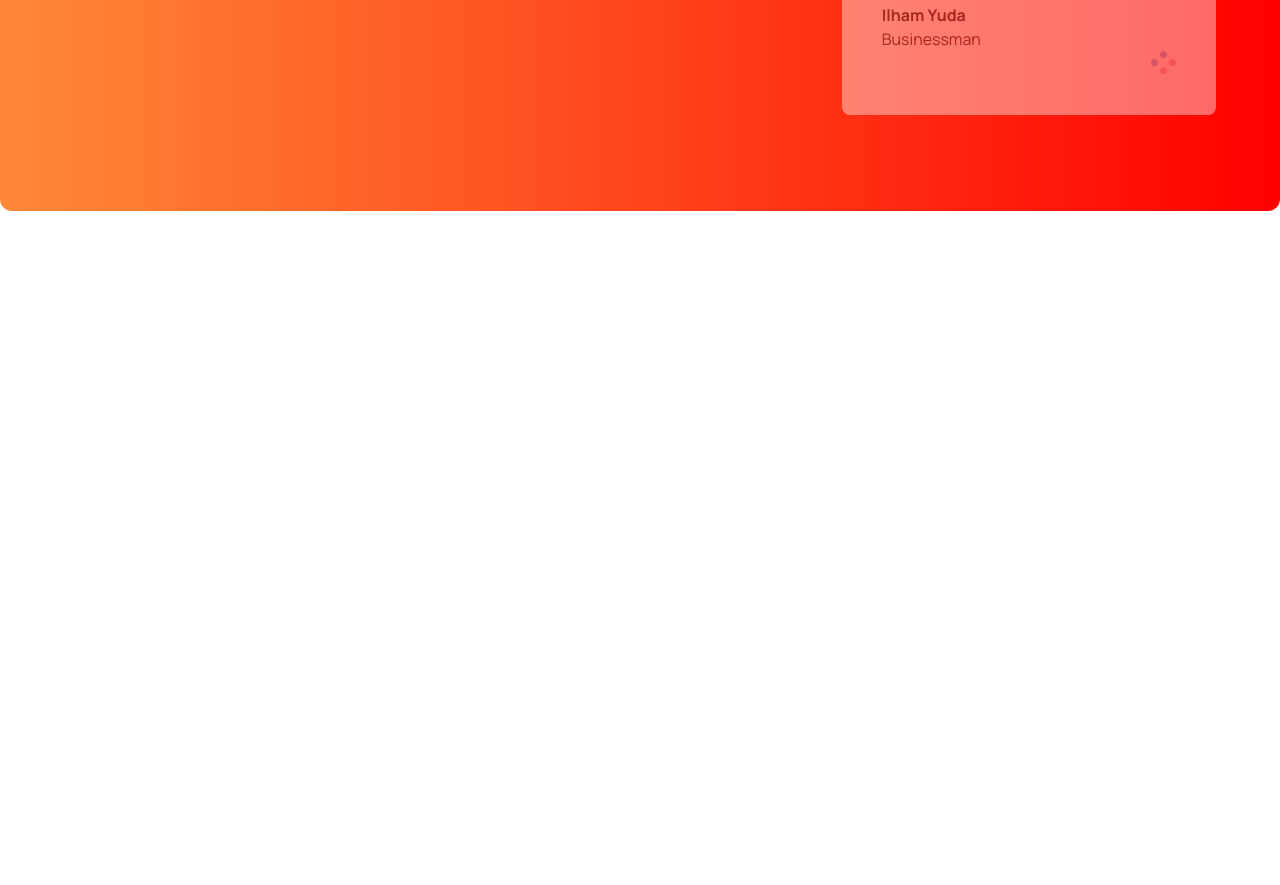
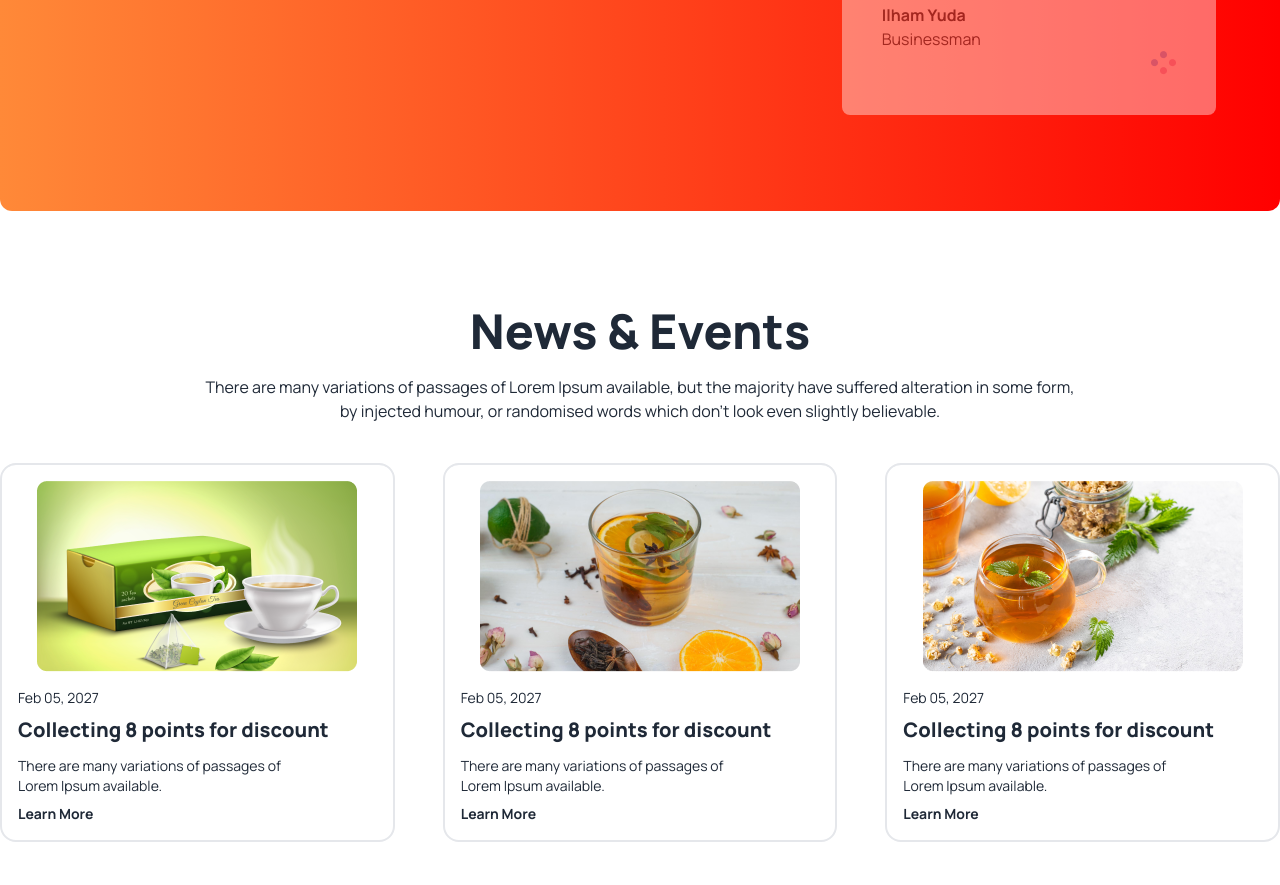
Before and after one commit to tuhin92/tea-house, a plain HTML site: page index.html in a window 1280 px wide. Shown: the part 2328-3213 px from the top of the page. Before the commit the page ends 2635 px from the top, so only its background shows below. Drawn offline with nearby package versions, Linux system fonts and the light colour scheme.

Commit message:
added News & Events

```diff
--- a/index.html
+++ b/index.html
@@ -178,9 +178,50 @@
                         <img src="images/circles.png" alt="">
                     </div>
                 </div>
+            </div>
+        </section>
 
+        <!-- News & Events section -->
+        <section class="my-24">
+            <!-- cards content -->
+            <div class="text-center">
+                <h2 class="text-5xl font-extrabold mb-5">News & Events</h2>
+                <p>There are many variations of passages of Lorem Ipsum available, but the majority have suffered alteration in some form, <br> by injected humour, or randomised words which don't look even slightly believable. </p>
+            </div>
+            <!-- cards item -->
+            <div class="grid grid-cols-1 md:grid-cols-2 lg:grid-cols-3 lg:gap-12">
+                <!-- first card -->
+                <div class="card card-compact border-2 my-10">
+                    <figure><img class="pt-4" src="images/news-1.png" alt="Shoes" /></figure>
+                    <div class="card-body">
+                        <p>Feb 05, 2027</p>
+                      <h2 class="card-title text-xl font-extrabold">Collecting 8 points for discount</h2>
+                      <p>There are many variations of passages of <br> Lorem Ipsum available.</p>
+                      <p class="font-bold">Learn More</p>
+                    </div>
+                  </div>
 
+                  <!-- second card -->
+                <div class="card card-compact border-2 my-10">
+                    <figure><img class="pt-4" src="images/news-2.png" alt="Shoes" /></figure>
+                    <div class="card-body">
+                        <p>Feb 05, 2027</p>
+                      <h2 class="card-title text-xl font-extrabold">Collecting 8 points for discount</h2>
+                      <p>There are many variations of passages of <br> Lorem Ipsum available.</p>
+                      <p class="font-bold">Learn More</p>
+                    </div>
+                  </div>
 
+                  <!-- third card -->
+                <div class="card card-compact border-2 my-10">
+                    <figure><img class="pt-4" src="images/news-3.png" alt="Shoes" /></figure>
+                    <div class="card-body">
+                        <p>Feb 05, 2027</p>
+                      <h2 class="card-title text-xl font-extrabold">Collecting 8 points for discount</h2>
+                      <p>There are many variations of passages of <br> Lorem Ipsum available.</p>
+                      <p class="font-bold">Learn More</p>
+                    </div>
+                  </div>
             </div>
         </section>
 
```
